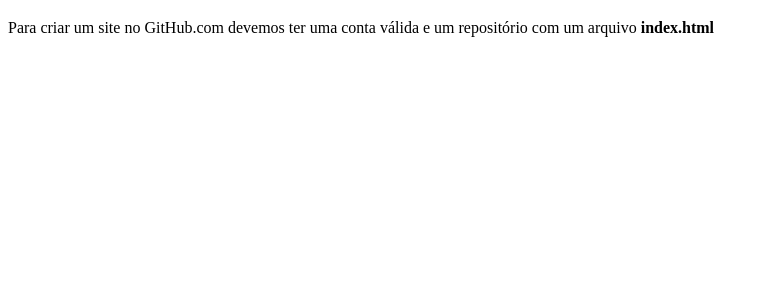
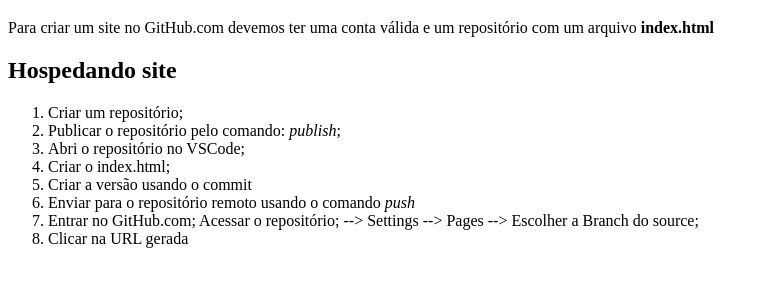
Before and after one commit to KaelStalisz/primeiro_sitee, a plain HTML site: page index.html in a window 1280 px wide. Shown: the part 61-348 px from the top of the page, without its empty margins (0-769 px from the left). Drawn offline with Linux system fonts and the light colour scheme.

Commit message:
Versao_1.1

```diff
--- a/index.html
+++ b/index.html
@@ -9,6 +9,18 @@
 <body>
     <h1> Hospedagem GitHub </h1>
     <p> Para criar um site no GitHub.com devemos ter uma conta válida e um repositório com um arquivo <strong> index.html </strong></p>
+    <h2> Hospedando site </h2>
+    <ol>
+        <li> Criar um repositório; </li>
+        <li> Publicar o repositório pelo comando: <em>publish</em>; </li>
+        <li> Abri o repositório no VSCode; </li>
+        <li> Criar o index.html; </li>
+        <li> Criar a versão usando o commit</li>
+        <li> Enviar para o repositório remoto usando o comando <em> push </em></li>
+        <li> Entrar no GitHub.com; Acessar o repositório; --> Settings --> Pages --> Escolher a Branch do source; </li>
+        <li> Clicar na URL gerada </li>
+
+    </ol>
 
 </body>
 </html>
```
